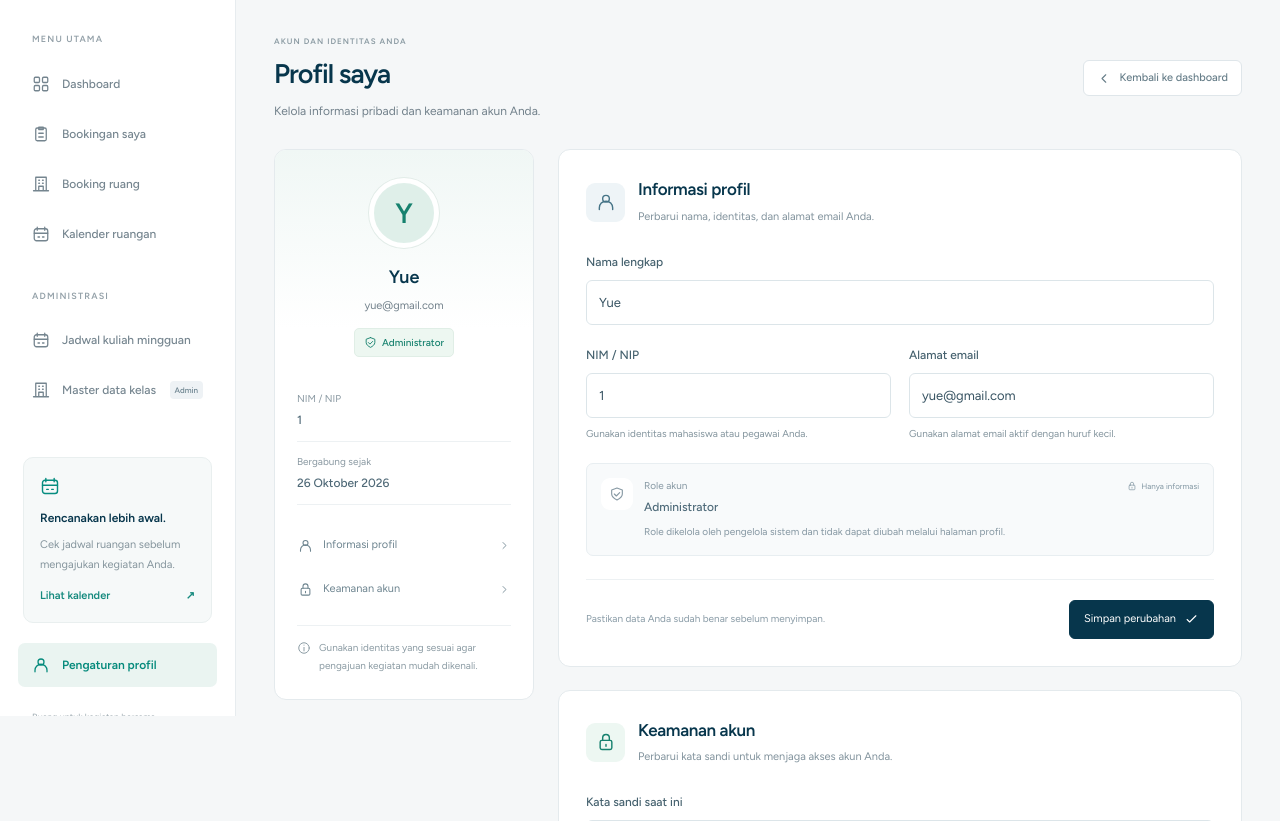
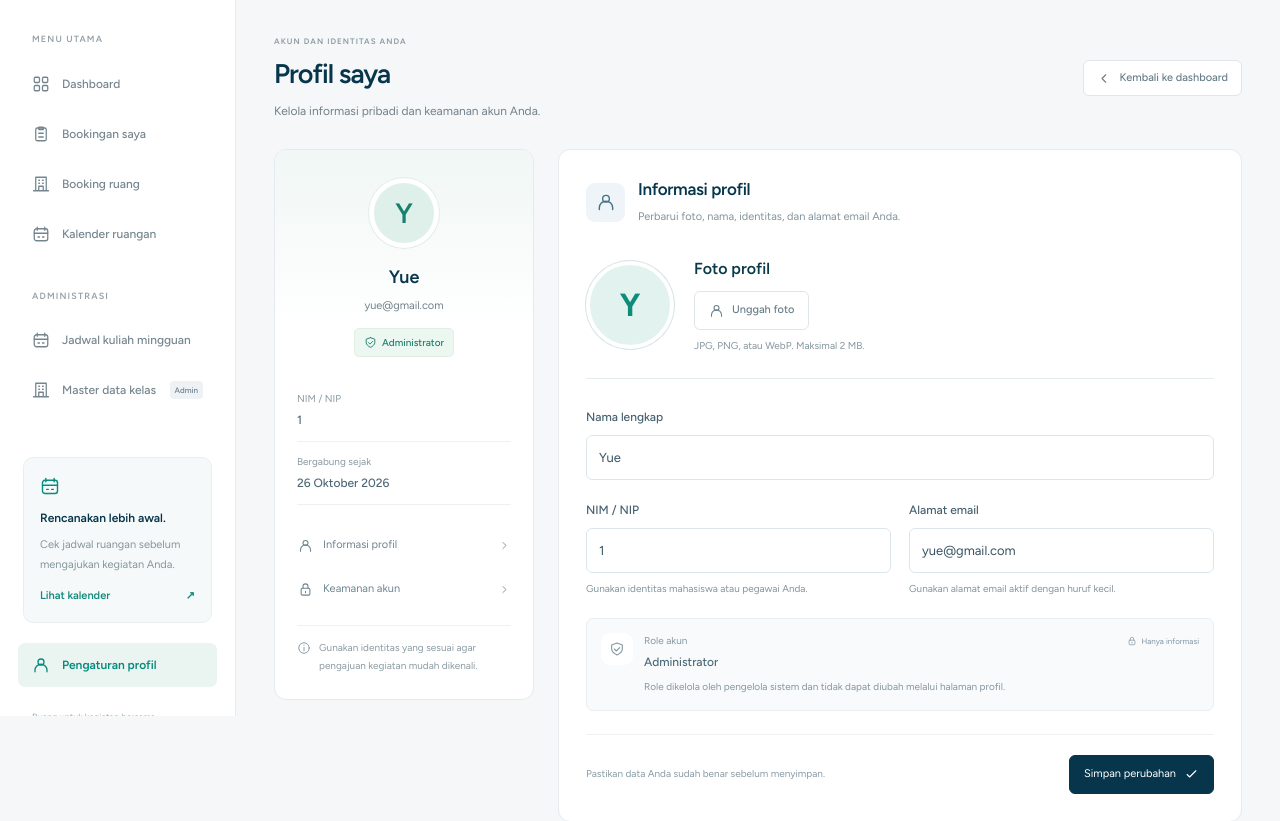
Before and after one commit to RasyidSaputra/booking_kelas_FMIPA, a Laravel app: page /profile in a window 1280 px wide. Shown: the part 84-905 px from the top of the page. Run offline with Laravel 12, Linux system fonts and the light colour scheme; a user stored in the database is signed in; data comes from the database, SQL or seed files in the repository; style sheets or scripts are compiled from the project's sources.

Commit message:
Add user profile avatar feature

```diff
--- a/app/Http/Controllers/ProfileController.php
+++ b/app/Http/Controllers/ProfileController.php
@@ -8,6 +8,7 @@ use Illuminate\Http\Request;
 use Illuminate\Support\Facades\Auth;
 use Illuminate\Support\Facades\DB;
 use Illuminate\Support\Facades\Redirect;
+use Illuminate\Support\Facades\Storage;
 use Illuminate\Validation\ValidationException;
 use Illuminate\View\View;
 
@@ -28,13 +29,42 @@ class ProfileController extends Controller
      */
     public function update(ProfileUpdateRequest $request): RedirectResponse
     {
-        $request->user()->fill($request->safe()->only(['name', 'identity_number', 'email']));
+        $user = $request->user();
+        $user->fill($request->safe()->only(['name', 'identity_number', 'email']));
 
-        if ($request->user()->isDirty('email')) {
-            $request->user()->email_verified_at = null;
+        if ($user->isDirty('email')) {
+            $user->email_verified_at = null;
         }
 
-        $request->user()->save();
+        $oldAvatar = null;
+
+        if ($request->hasFile('avatar')) {
+            $newAvatar = $request->file('avatar')->store('avatars', 'public');
+
+            if (! $newAvatar) {
+                throw ValidationException::withMessages(['avatar' => 'Foto profil belum dapat disimpan. Coba kembali.']);
+            }
+
+            $oldAvatar = $user->avatar_path;
+            $user->avatar_path = $newAvatar;
+        } elseif ($request->boolean('remove_avatar')) {
+            $oldAvatar = $user->avatar_path;
+            $user->avatar_path = null;
+        }
+
+        try {
+            $user->save();
+        } catch (\Throwable $e) {
+            if (isset($newAvatar) && $newAvatar) {
+                Storage::disk('public')->delete($newAvatar);
+            }
+
+            throw $e;
+        }
+
+        if ($oldAvatar) {
+            Storage::disk('public')->delete($oldAvatar);
+        }
 
         return Redirect::route('profile.edit')->with('status', 'profile-updated');
     }
@@ -62,7 +92,12 @@ class ProfileController extends Controller
 
         Auth::logout();
 
+        $avatar = $user->avatar_path;
         $user->delete();
+
+        if ($avatar) {
+            Storage::disk('public')->delete($avatar);
+        }
 
         $request->session()->invalidate();
         $request->session()->regenerateToken();
--- a/app/Http/Resources/UserResource.php
+++ b/app/Http/Resources/UserResource.php
@@ -9,6 +9,6 @@ class UserResource extends JsonResource
 {
     public function toArray(Request $request): array
     {
-        return ['id' => $this->id, 'name' => $this->name, 'identity_number' => $this->identity_number, 'email' => $this->email, 'role' => $this->role];
+        return ['id' => $this->id, 'name' => $this->name, 'identity_number' => $this->identity_number, 'email' => $this->email, 'role' => $this->role, 'avatar_url' => $this->avatarUrl()];
     }
 }
--- a/app/Models/User.php
+++ b/app/Models/User.php
@@ -9,6 +9,7 @@ use Illuminate\Database\Eloquent\Attributes\Hidden;
 use Illuminate\Database\Eloquent\Factories\HasFactory;
 use Illuminate\Foundation\Auth\User as Authenticatable;
 use Illuminate\Notifications\Notifiable;
+use Illuminate\Support\Facades\Storage;
 use Laravel\Sanctum\HasApiTokens;
 
 #[Fillable(['name', 'identity_number', 'email', 'password', 'role'])]
@@ -17,6 +18,17 @@ class User extends Authenticatable
 {
     /** @use HasFactory<UserFactory> */
     use HasApiTokens, HasFactory, Notifiable;
+
+    /** URL foto profil, atau null jika belum diunggah. */
+    public function avatarUrl(): ?string
+    {
+        return $this->avatar_path ? '/storage/' . $this->avatar_path : null;
+    }
+
+    public function initial(): string
+    {
+        return mb_strtoupper(mb_substr($this->name, 0, 1));
+    }
 
     public function roleLabel(): string
     {
--- a/resources/css/dashboard.css
+++ b/resources/css/dashboard.css
@@ -186,7 +186,9 @@
     border-radius: 50%;
     font-size: 14px;
     font-weight: 700;
+    overflow: hidden;
 }
+.dash-avatar img { width: 100%; height: 100%; object-fit: cover; display: block; }
 .dash-account-name {
     max-width: 140px;
     overflow: hidden;
--- a/resources/css/profile.css
+++ b/resources/css/profile.css
@@ -163,3 +163,15 @@
     .profile-role-info { padding: 13px 11px; }
     .profile-delete-button { width: 100%; text-align: center; }
 }
+
+/* Foto profil */
+.profile-photo-field{display:flex;align-items:center;gap:20px;padding:4px 0 24px;margin-bottom:8px;border-bottom:1px solid #e5ecee}
+.profile-photo-field [hidden]{display:none !important}
+.profile-photo-preview{position:relative;flex:0 0 auto;width:88px;height:88px;border-radius:50%;overflow:hidden;background:#e2f3ef;display:grid;place-items:center;border:4px solid #fff;box-shadow:0 0 0 1px #d7e6e3}
+.profile-photo-preview img{width:100%;height:100%;object-fit:cover;display:block}
+.profile-photo-initial{font-size:32px;font-weight:700;color:#0f8b7a}
+.profile-photo-body{flex:1;min-width:0}
+.profile-photo-label{display:block;font-weight:600;color:#0a3a4a;margin-bottom:10px}
+.profile-photo-actions{display:flex;flex-wrap:wrap;align-items:center;gap:14px}
+.profile-photo-button{cursor:pointer}
+.profile-photo-remove{display:inline-flex;align-items:center;gap:8px;font-size:14px;color:#5b6f76;cursor:pointer}
--- a/resources/views/components/dashboard-layout.blade.php
+++ b/resources/views/components/dashboard-layout.blade.php
@@ -29,7 +29,7 @@
                     <button type="submit">Cari <span aria-hidden="true">↗</span></button>
                 </form>
                 <details class="dash-account">
-                    <summary><span class="dash-avatar">{{ mb_strtoupper(mb_substr(auth()->user()->name, 0, 1)) }}</span><span class="dash-account-name">{{ auth()->user()->name }}<small>{{ auth()->user()->roleLabel() }}</small></span><x-dashboard-icon name="chevron-down" /></summary>
+                    <summary><span class="dash-avatar" style="overflow:hidden;">@if (auth()->user()->avatarUrl())<img src="{{ auth()->user()->avatarUrl() }}" alt="" style="width:100%;height:100%;object-fit:cover;display:block;">@else{{ auth()->user()->initial() }}@endif</span><span class="dash-account-name">{{ auth()->user()->name }}<small>{{ auth()->user()->roleLabel() }}</small></span><x-dashboard-icon name="chevron-down" /></summary>
                     <div class="dash-account-menu">
                         <a href="{{ route('profile.edit') }}"><x-dashboard-icon name="user" /> Profil saya</a>
                         <form method="POST" action="{{ route('logout') }}">@csrf<button type="submit"><x-dashboard-icon name="logout" /> Keluar</button></form>
--- a/resources/views/profile/edit.blade.php
+++ b/resources/views/profile/edit.blade.php
@@ -15,7 +15,7 @@
     <div class="profile-layout">
         <aside class="profile-summary" aria-labelledby="profile-summary-title">
             <div class="profile-summary-top">
-                <span class="profile-avatar" aria-hidden="true">{{ mb_strtoupper(mb_substr($user->name, 0, 1)) }}</span>
+                <span class="profile-avatar" aria-hidden="true" style="overflow:hidden;">@if ($user->avatarUrl())<img src="{{ $user->avatarUrl() }}" alt="" style="width:100%;height:100%;object-fit:cover;display:block;">@else{{ $user->initial() }}@endif</span>
                 <h2 id="profile-summary-title">{{ $user->name }}</h2>
                 <p class="profile-summary-email">{{ $user->email }}</p>
                 <span class="profile-role-badge"><x-dashboard-icon name="shield" />{{ $user->roleLabel() }}</span>
--- a/resources/views/profile/partials/update-profile-information-form.blade.php
+++ b/resources/views/profile/partials/update-profile-information-form.blade.php
@@ -1,7 +1,7 @@
 <section id="profile-information" class="profile-card" aria-labelledby="profile-information-title">
     <header class="profile-card-heading">
         <span class="profile-section-icon"><x-dashboard-icon name="user" /></span>
-        <div><h2 id="profile-information-title">Informasi profil</h2><p>Perbarui nama, identitas, dan alamat email Anda.</p></div>
+        <div><h2 id="profile-information-title">Informasi profil</h2><p>Perbarui foto, nama, identitas, dan alamat email Anda.</p></div>
     </header>
 
     @if(session('status') === 'profile-updated')
@@ -14,9 +14,44 @@
 
     <form id="send-verification" method="POST" action="{{ route('verification.send') }}">@csrf</form>
 
-    <form method="POST" action="{{ route('profile.update') }}" class="profile-form" x-data="{ submitting: false }" x-on:submit="submitting = true">
+    <form method="POST" action="{{ route('profile.update') }}" class="profile-form" enctype="multipart/form-data"
+          x-data="{ submitting: false, preview: null, removing: false, fileError: null, hasPhoto: {{ $user->avatarUrl() ? 'true' : 'false' }},
+              pick(e) {
+                  const f = e.target.files[0];
+                  this.fileError = null;
+                  if (!f) { this.preview = null; return; }
+                  if (!['image/jpeg','image/png','image/webp'].includes(f.type)) { this.fileError = 'Foto harus berupa JPG, PNG, atau WebP.'; e.target.value = ''; this.preview = null; return; }
+                  if (f.size > 2 * 1024 * 1024) { this.fileError = 'Ukuran foto maksimal 2 MB.'; e.target.value = ''; this.preview = null; return; }
+                  this.removing = false;
+                  this.preview = URL.createObjectURL(f);
+              },
+              clear() { this.$refs.avatar.value = ''; this.preview = null; this.fileError = null; }
+          }"
+          x-on:submit="submitting = true">
         @csrf
         @method('PATCH')
+
+        <div class="profile-photo-field">
+            <span class="profile-photo-preview">
+                <template x-if="preview"><img x-bind:src="preview" alt="Pratinjau foto baru"></template>
+                <template x-if="!preview && hasPhoto && !removing"><img src="{{ $user->avatarUrl() }}" alt="Foto profil saat ini"></template>
+                <template x-if="!preview && (!hasPhoto || removing)"><span class="profile-photo-initial">{{ $user->initial() }}</span></template>
+            </span>
+            <div class="profile-photo-body">
+                <label for="avatar" class="profile-photo-label">Foto profil</label>
+                <div class="profile-photo-actions">
+                    <label for="avatar" class="dash-button profile-photo-button"><x-dashboard-icon name="user" /><span x-text="hasPhoto || preview ? 'Ganti foto' : 'Unggah foto'">Unggah foto</span></label>
+                    <input id="avatar" name="avatar" type="file" accept="image/jpeg,image/png,image/webp" class="dash-sr-only" x-ref="avatar" x-on:change="pick($event)" aria-describedby="avatar-hint">
+                    <button type="button" class="dash-text-link" x-show="preview" x-cloak x-on:click="clear()">Batalkan pilihan</button>
+                    <label class="profile-photo-remove" x-show="hasPhoto && !preview" x-cloak>
+                        <input type="checkbox" name="remove_avatar" value="1" x-model="removing"> Hapus foto saat ini
+                    </label>
+                </div>
+                <p id="avatar-hint" class="profile-field-hint">JPG, PNG, atau WebP. Maksimal 2 MB.</p>
+                <p class="profile-field-error" role="alert" x-show="fileError" x-cloak x-text="fileError"></p>
+                @error('avatar')<div class="profile-field-error" role="alert"><x-input-error :messages="$errors->get('avatar')" /></div>@enderror
+            </div>
+        </div>
 
         <x-profile-field name="name" label="Nama lengkap" :value="$user->name" placeholder="Nama sesuai identitas Anda" required autocomplete="name" maxlength="255" />
 
```
Also changed, not shown: app/Http/Requests/ProfileUpdateRequest.php (+7 -0 lines), tests/Feature/ProfileTest.php (+77 -0 lines), database/migrations/2026_11_18_000000_add_avatar_path_to_users_table.php (added).
